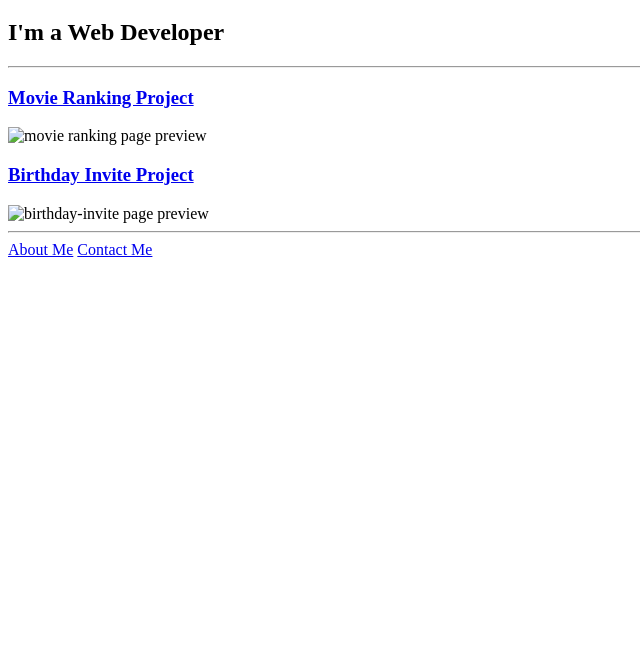
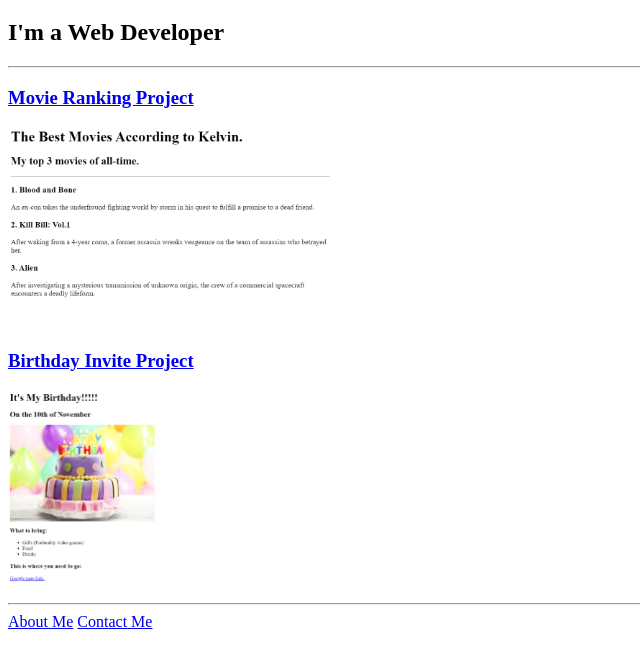
Before and after one commit to KelvinG93/html-portfolio, a plain HTML site: page index.html in a window 1280 px wide. Shown: the part 61-726 px from the top of the page, without its empty margins (0-640 px from the left). Drawn offline with Linux system fonts and the light colour scheme.

Commit message:
Add files via upload

```diff
--- a/index.html
+++ b/index.html
@@ -11,10 +11,10 @@
 
 <hr/>
     <h3><a href="./public/movie-ranking.html">Movie Ranking Project</a></h3>
-    <img src="images/KJmovie-ranking.png/" height="200" alt="movie ranking page preview"/>
+    <img src="./kjmovie-ranking.png" height="200" alt="movie ranking page preview"/>
 
     <h3><a href="./public/birthday-invite.html">Birthday Invite Project</a></h3>
-    <img src="images/KJbirthday-invite.png/" height="200" alt="birthday-invite page preview"/>
+    <img src="./kjbirthday-invite.png" height="200" alt="birthday-invite page preview"/>
 
 <hr/>
 
```
Also changed, not shown: kjbirthday-invite.png (added), kjmovie-ranking.png (added).
